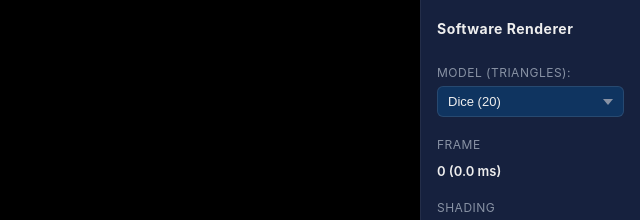
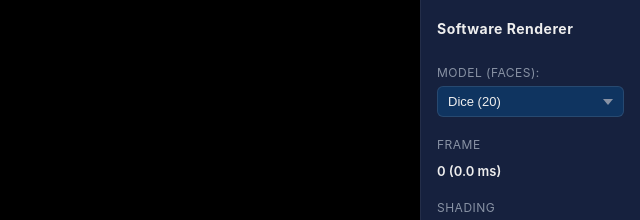
Before and after one commit to jtsorlinis/js-renderer, a website built with Vite: page index.html in a window 1280 px wide. Shown: the top 220 px of the page, 640-1280 px from the left. Built offline with nearby package versions, Linux system fonts and the light colour scheme; files whose address does not match are found by name.

Commit message:
rename triangles to faces

```diff
--- a/index.html
+++ b/index.html
@@ -18,7 +18,7 @@
 
       <div class="section">
         <label>
-          Model (triangles):
+          Model (Faces):
           <select id="modelDd">
             <option value="dice">Dice (20)</option>
             <option value="rock">Rock (500)</option>
```
